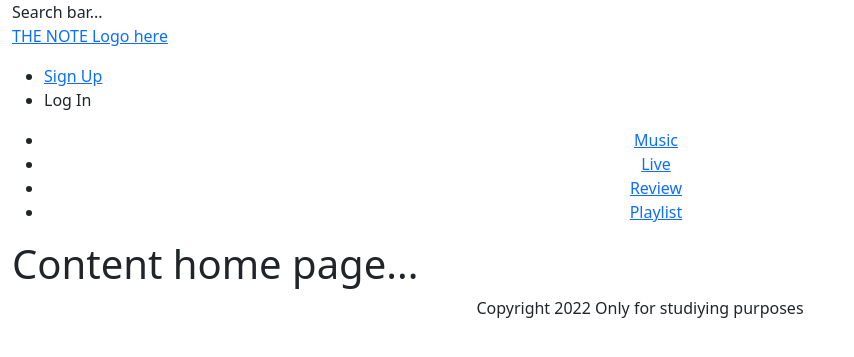
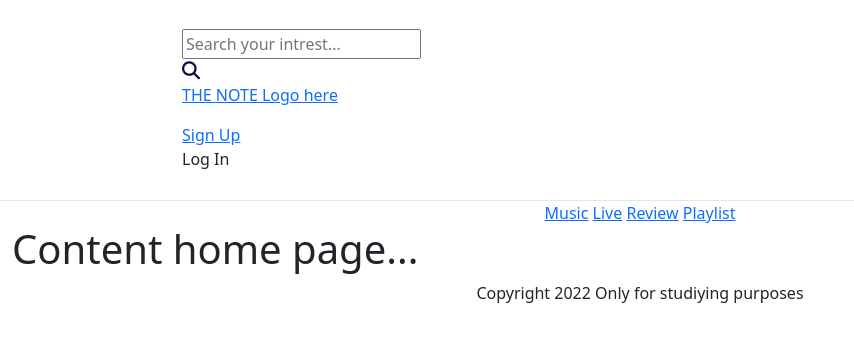
Before and after one commit to KevinDGnanih/p4-the-note, a Django app: page / in a window 1280 px wide. Shown: the top 357 px of the page, without its empty margins (0-854 px from the left). Run offline with Django 3.2, Linux system fonts and the light colour scheme; data that the repository does not hold is empty; some libraries are stand-ins or nearby versions.

Commit message:
Process of shaping the navigation bar

```diff
--- a/django_the_note/urls.py
+++ b/django_the_note/urls.py
@@ -20,5 +20,4 @@ urlpatterns = [
     path('admin/', admin.site.urls),
     path('', include('the_note_mag.urls'), name='the_note_mag_urls'),
     path('summernote/', include('django_summernote.urls')),
-
 ]
--- a/static/css/style.css
+++ b/static/css/style.css
@@ -0,0 +1,50 @@
+li {
+    list-style: none;
+}
+
+ul {
+    margin: 0px;
+    padding: 0px;
+}
+
+/* Navigation bar */
+
+.f-right {
+    float: right;
+}
+
+/* Header Top */
+.header-area .header-top {
+    padding: 29px 170px;
+}
+
+.header-area .header-top .header-info-left .form-box {
+    position: relative;
+}
+
+.header-area .hearder-top .header-info-left .form-box .search-icon {
+    position: absolute;
+    top: 6px;
+    right: 1px;
+    padding: 7px 23px;
+    cursor: pointer;
+    background: white;
+}
+
+.header-area .header-top .header-info-left .form-box .search-icon i {
+    color: #140C40;
+    cursor: pointer;
+    font-size: 18px;
+}
+
+/* Header Bottom */
+
+.header-bottom {
+    border-top: 1px solid #E6E5EA;
+}
+
+.header-bottom .main-menu ul li {
+    display: inline-block;
+    position: relative;
+    z-index: 1;
+}
--- a/templates/base.html
+++ b/templates/base.html
@@ -9,9 +9,12 @@
     <meta charset="UTF-8">
     <meta http-equiv="X-UA-Compatible" content="IE=edge">
     <meta name="viewport" content="width=device-width, initial-scale=1.0">
-    <link rel="stylesheet" href="https://cdnjs.cloudflare.com/ajax/libs/font-awesome/5.15.3/css/all.min.css">
-    <link href="https://cdn.jsdelivr.net/npm/bootstrap@5.0.1/dist/css/bootstrap.min.css" rel="stylesheet"
-        integrity="sha384-+0n0xVW2eSR5OomGNYDnhzAbDsOXxcvSN1TPprVMTNDbiYZCxYbOOl7+AMvyTG2x" crossorigin="anonymous">
+    <link rel="stylesheet" href="https://cdnjs.cloudflare.com/ajax/libs/font-awesome/6.1.1/css/all.min.css">
+    <link href="https://cdn.jsdelivr.net/npm/bootstrap@5.1.3/dist/css/bootstrap.min.css" rel="stylesheet"
+        integrity="sha384-1BmE4kWBq78iYhFldvKuhfTAU6auU8tT94WrHftjDbrCEXSU1oBoqyl2QvZ6jIW3" crossorigin="anonymous">
+    <script src="https://cdn.jsdelivr.net/npm/bootstrap@5.0.1/dist/js/bootstrap.bundle.min.js"
+        integrity="sha384-gtEjrD/SeCtmISkJkNUaaKMoLD0//ElJ19smozuHV6z3Iehds+3Ulb9Bn9Plx0x4" crossorigin="anonymous">
+    </script>
     <link rel="stylesheet" href="{% static 'css/style.css' %}">
 
 </head>
@@ -22,13 +25,19 @@
     <header>
         <div class="header-area">
             <div class="main-header">
-                <!-- Header Top End-->
                 <div class="header-top">
                     <div class="container-fluid">
                         <div class="col-xl-12">
                             <div class="row d-flex justify-content-lg-between align-items-center">
                                 <div class="header-info-left">
-                                    <li class="d-none d-lg-block">Search bar...</li>
+                                    <li class="d-none d-lg-block">
+                                        <div class="form-box f.right">
+                                            <input type="text" name="Search" placeholder="Search your intrest...">
+                                            <div class="search-icon">
+                                                <i class="fa-solid fa-magnifying-glass"></i>
+                                            </div>
+                                        </div>
+                                    </li>
                                 </div>
                                 <div class="header-info-mid">
                                     <!-- Logo -->
@@ -36,6 +45,7 @@
                                         <a href="#">
                                             <p>THE NOTE Logo here</p>
                                         </a>
+                                    </div>
                                 </div>
                                 <div class="header-info-right d-flex align-items-center">
                                     <ul>
@@ -45,8 +55,6 @@
                                         <li>Log In</li>
                                     </ul>
                                 </div>
-                                </div>
-
                             </div>
                         </div>
                     </div>
@@ -113,7 +121,6 @@
         </div>
         <!-- Footer End -->
     </footer>
-
 </body>
 
 </html>
```
Also changed, not shown: the_note_mag/views.py (line endings or trailing spaces). Lines whose indentation alone changed are shown as unchanged.
